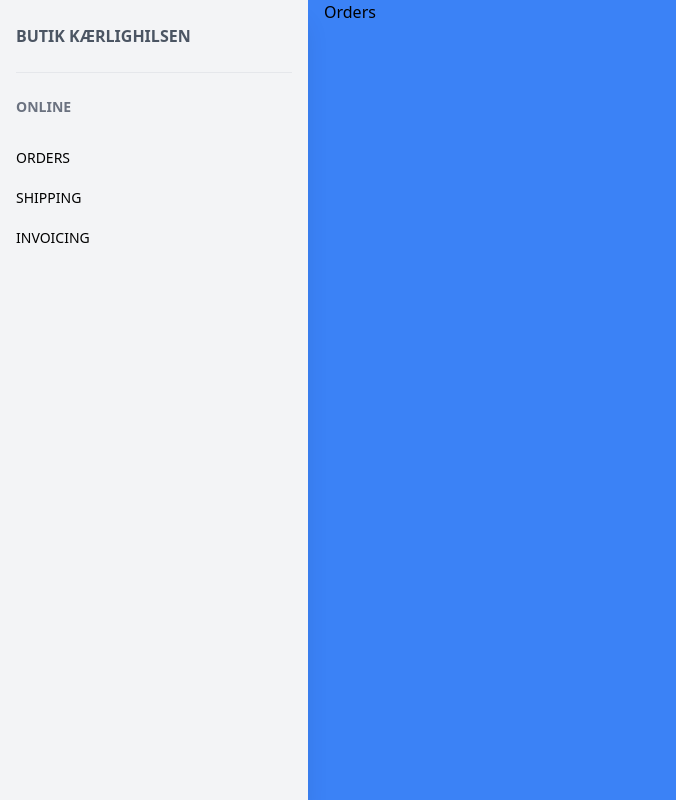
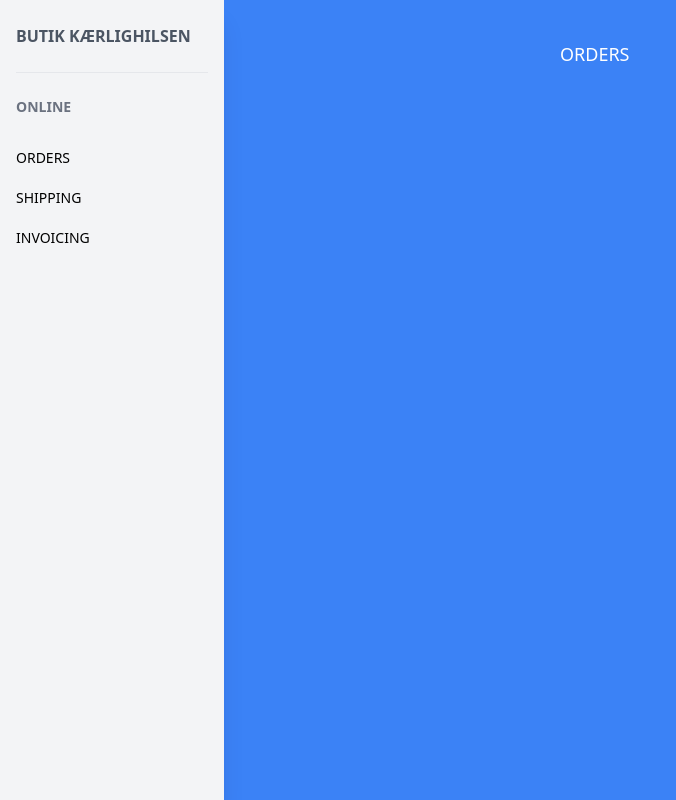
Before and after one commit to rawpotion/mealplanner-client, a Next.js app: page /orders in a window 1280 px wide. Shown: the whole page, without its empty margins (0-676 px from the left). Built offline with nearby package versions, Linux system fonts and the light colour scheme.

Commit message:
Add Dashboard layout

```diff
--- a/components/ui/DashboardLayout.tsx
+++ b/components/ui/DashboardLayout.tsx
@@ -15,8 +15,8 @@ const NavBarLink: FC<NavBarLinkProps> = (props) => (
 )
 
 const DashboardLayout: FC = ({ children }) => (
-  <div className="grid grid-cols-12 min-h-screen box-border gap-4 bg-blue-500">
-    <nav className="col-span-3 bg-gray-100 shadow-xl box-border">
+  <div className="min-h-screen flex box-border gap-4 bg-blue-500">
+    <nav className="w-56 min-w-min bg-gray-100 shadow-xl box-border">
       <div className="px-4 py-6">
         <Link href="/">
           <a className="text-l font-bold uppercase text-gray-600 cursor-pointer hover:text-gray-800">
@@ -42,7 +42,7 @@ const DashboardLayout: FC = ({ children }) => (
         </div>
       </div>
     </nav>
-    <main className="col-span-9 ">{children}</main>
+    <main className="p-10 px-80 ">{children}</main>
   </div>
 )
 
--- /dev/null
+++ b/components/ui/dashboard/DashboardHeading.tsx
@@ -0,0 +1,14 @@
+import { FC } from 'react'
+import DashboardTitle from '@components/ui/dashboard/DashboardTitle'
+
+interface DashboardHeadingProps {
+  title: string
+}
+
+const DashboardHeading: FC<DashboardHeadingProps> = (props) => (
+  <div className="flex flex-row">
+    <DashboardTitle>{props.title}</DashboardTitle>
+  </div>
+)
+
+export default DashboardHeading
--- /dev/null
+++ b/components/ui/dashboard/DashboardTitle.tsx
@@ -0,0 +1,7 @@
+import { FC } from 'react'
+
+const DashboardTitle: FC = ({ children }) => (
+  <p className="text-white text-lg font-medium uppercase">{children}</p>
+)
+
+export default DashboardTitle
--- a/pages/orders.tsx
+++ b/pages/orders.tsx
@@ -1,6 +1,11 @@
 import DashboardLayout from '@components/ui/DashboardLayout'
+import DashboardHeading from '@components/ui/dashboard/DashboardHeading'
 
-const OrdersPage = () => <div>Orders</div>
+const OrdersPage = () => (
+  <div>
+    <DashboardHeading title="Orders" />
+  </div>
+)
 
 OrdersPage.Layout = DashboardLayout
 
```
